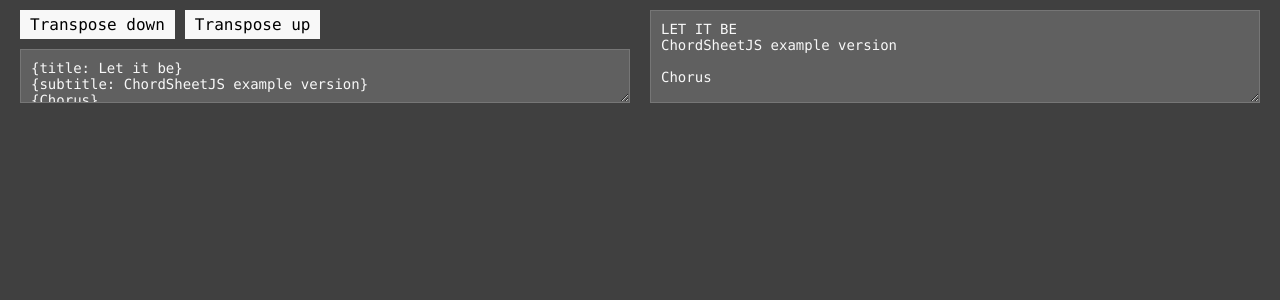
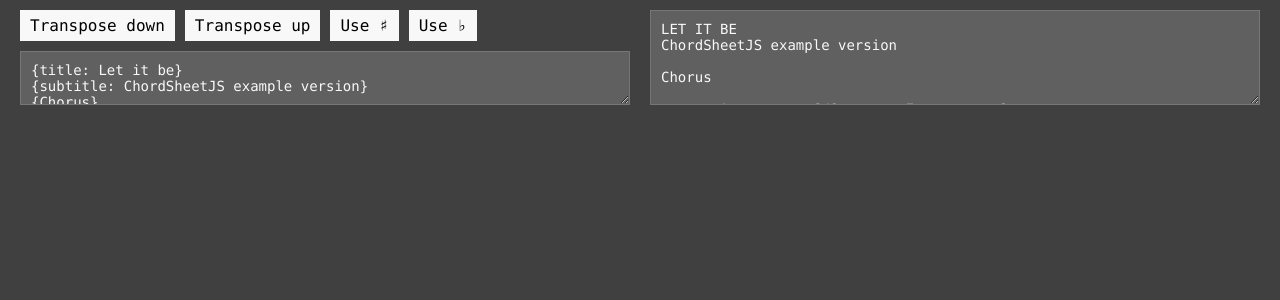
Before and after one commit to martijnversluis/ChordFiddle, a web app: file index.html in a window 1280 px wide. Shown: the part 81-381 px from the top of the page. Run offline with its HTML, style and script files only (its server is not run), Linux system fonts and the light colour scheme.

Commit message:
Buttons to switch between sharp and flat chords

```diff
--- a/bundle.css
+++ b/bundle.css
@@ -108,13 +108,11 @@
     padding: 0.1em; }
 
 .mod-toolbar {
+  display: flex;
+  flex-wrap: wrap;
   list-style: none;
-  margin: 0 0 10px 0;
+  margin: 0;
   padding: 0; }
-  .mod-toolbar li {
-    display: inline-block; }
-    .mod-toolbar li + li {
-      margin-left: 10px; }
   .mod-toolbar button {
     -webkit-appearance: none;
       -webkit-appearance--moz-appearance: none;
@@ -122,4 +120,6 @@
     border: 0;
     font-family: inherit;
     font-size: inherit;
+    height: 31px;
+    margin: 0 10px 10px 0;
     padding: 5px 10px; }
--- a/bundle.js
+++ b/bundle.js
@@ -93,6 +93,20 @@
         return chord.transposeDown();
       });
     }
+  }, {
+    key: 'switchToSharp',
+    value: function switchToSharp() {
+      this.transitChords(function (chord) {
+        return chord.useModifier('#');
+      });
+    }
+  }, {
+    key: 'switchToFlat',
+    value: function switchToFlat() {
+      this.transitChords(function (chord) {
+        return chord.useModifier('b');
+      });
+    }
   }]);
 
   return ChordFiddle;
@@ -124,6 +138,14 @@
 
 getElementByDataId('transpose-down').addEventListener('click', function () {
   chordProEditor.transposeDown();
+});
+
+getElementByDataId('switch-to-sharp').addEventListener('click', function () {
+  chordProEditor.switchToSharp();
+});
+
+getElementByDataId('switch-to-flat').addEventListener('click', function () {
+  chordProEditor.switchToFlat();
 });
 
 },{"./chord_pro_editor":1}],3:[function(require,module,exports){
--- a/index.html
+++ b/index.html
@@ -1,5 +1,5 @@
 
-<html lang="en"></html><head><meta charset="utf-8" /><title>ChordFiddle</title><meta name="description" content="ChordPro editor. Tranpose your chord sheet. Convert ChordPro to chord sheet." /><meta name="keywords" content="javascript, chords, parsing, convert, chord-sheet, chordpro" /><link rel="stylesheet" href="bundle.css?v=1505762093000" /></head><body><header><div class="wrapper"><h1 class="site-name"><a>ChordFiddle</a></h1><ul class="meta"><li>Version 0.2.0</li><li>Built with <a href="https://github.com/martijnversluis/ChordSheetJS" target="_blank">ChordSheetJS</a> and <a href="https://github.com/martijnversluis/ChordJS" target="_blank">ChordJS</a></li><li><a href="https://github.com/martijnversluis/chordfiddle/issues" target="_blank">Issues</a></li><li><a href="#readme">About</a></li></ul></div></header><main><section class="column column-left"><ul class="mod-toolbar"><li><button data-id="transpose-down">Transpose down</button></li><li><button data-id="transpose-up">Transpose up</button></li></ul><textarea data-id="chordProEditor" class="sheet-editor">{title: Let it be}
+<html lang="en"></html><head><meta charset="utf-8" /><title>ChordFiddle</title><meta name="description" content="ChordPro editor. Tranpose your chord sheet. Convert ChordPro to chord sheet." /><meta name="keywords" content="javascript, chords, parsing, convert, chord-sheet, chordpro" /><link rel="stylesheet" href="bundle.css?v=1505764038000" /></head><body><header><div class="wrapper"><h1 class="site-name"><a>ChordFiddle</a></h1><ul class="meta"><li>Version 0.2.0</li><li>Built with <a href="https://github.com/martijnversluis/ChordSheetJS" target="_blank">ChordSheetJS</a> and <a href="https://github.com/martijnversluis/ChordJS" target="_blank">ChordJS</a></li><li><a href="https://github.com/martijnversluis/chordfiddle/issues" target="_blank">Issues</a></li><li><a href="#readme">About</a></li></ul></div></header><main><section class="column column-left"><ul class="mod-toolbar"><li><button data-id="transpose-down">Transpose down</button></li><li><button data-id="transpose-up">Transpose up</button></li><li><button data-id="switch-to-sharp">Use ♯</button></li><li><button data-id="switch-to-flat">Use ♭</button></li></ul><textarea data-id="chordProEditor" class="sheet-editor">{title: Let it be}
 {subtitle: ChordSheetJS example version}
 {Chorus}
 
@@ -25,7 +25,7 @@
 <li><code>npn run build</code> to compile the Haml template, SASS files and ES2015 JavaScript files.</li>
 <li>open a pull request</li>
 </ul>
-</div></section><script src="bundle.js?v=1505762093000"></script>
+</div></section><script src="bundle.js?v=1505764038000"></script>
 <script type="text/javascript">
 //<![CDATA[
 if (window.location.hostname == 'martijnversluis.github.io') {
--- a/sass/modules/_toolbar.sass
+++ b/sass/modules/_toolbar.sass
@@ -1,13 +1,9 @@
 .mod-toolbar
+  display: flex
+  flex-wrap: wrap
   list-style: none
-  margin: 0 0 $toolbar-spacing 0
+  margin: 0
   padding: 0
-
-  li
-    display: inline-block
-
-    & + li
-      margin-left: $toolbar-spacing
 
   button
     -webkit-appearance: none
@@ -16,4 +12,6 @@
     border: 0
     font-family: inherit
     font-size: inherit
+    height: 31px
+    margin: 0 $toolbar-spacing $toolbar-spacing 0
     padding: $button-padding
```
Also changed, not shown: js/chord_pro_editor.js (+8 -0 lines), js/main.js (+8 -0 lines), README.md, 1 other file.
